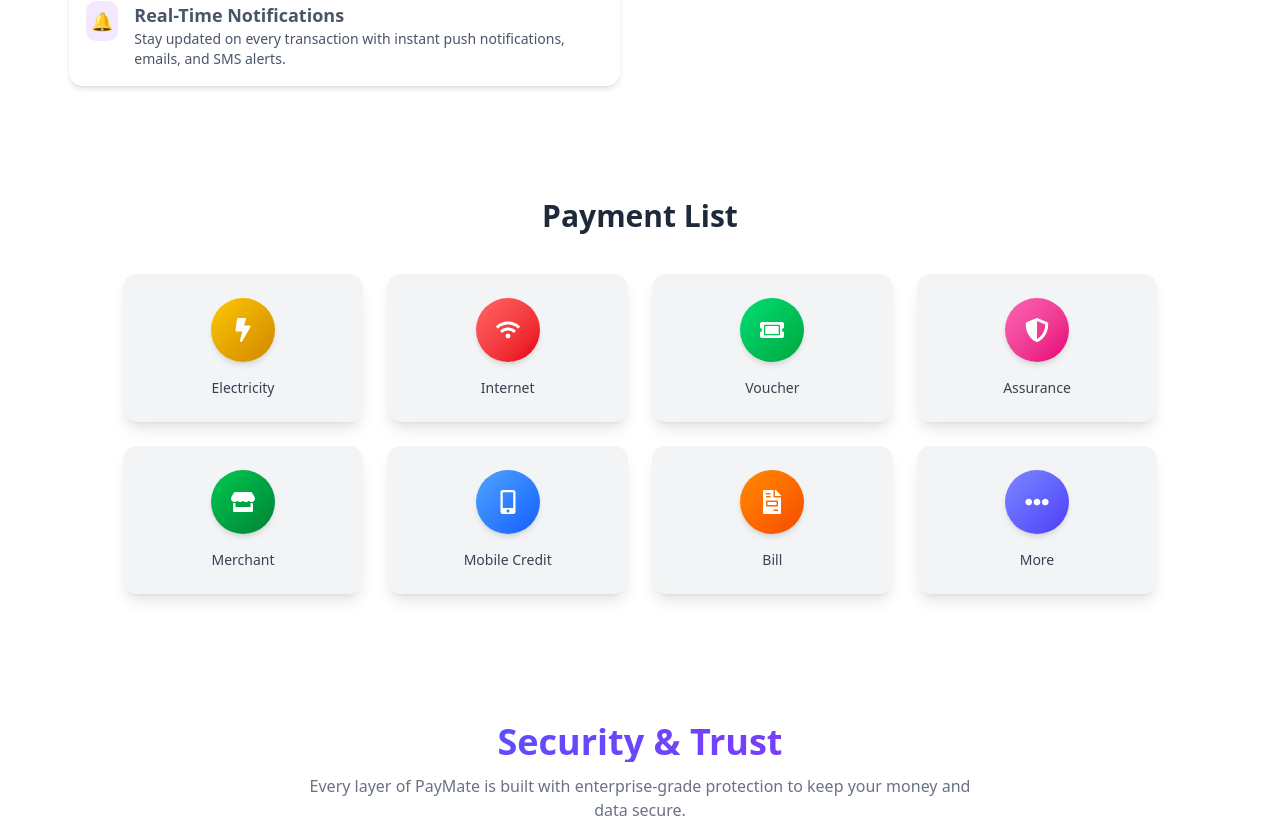
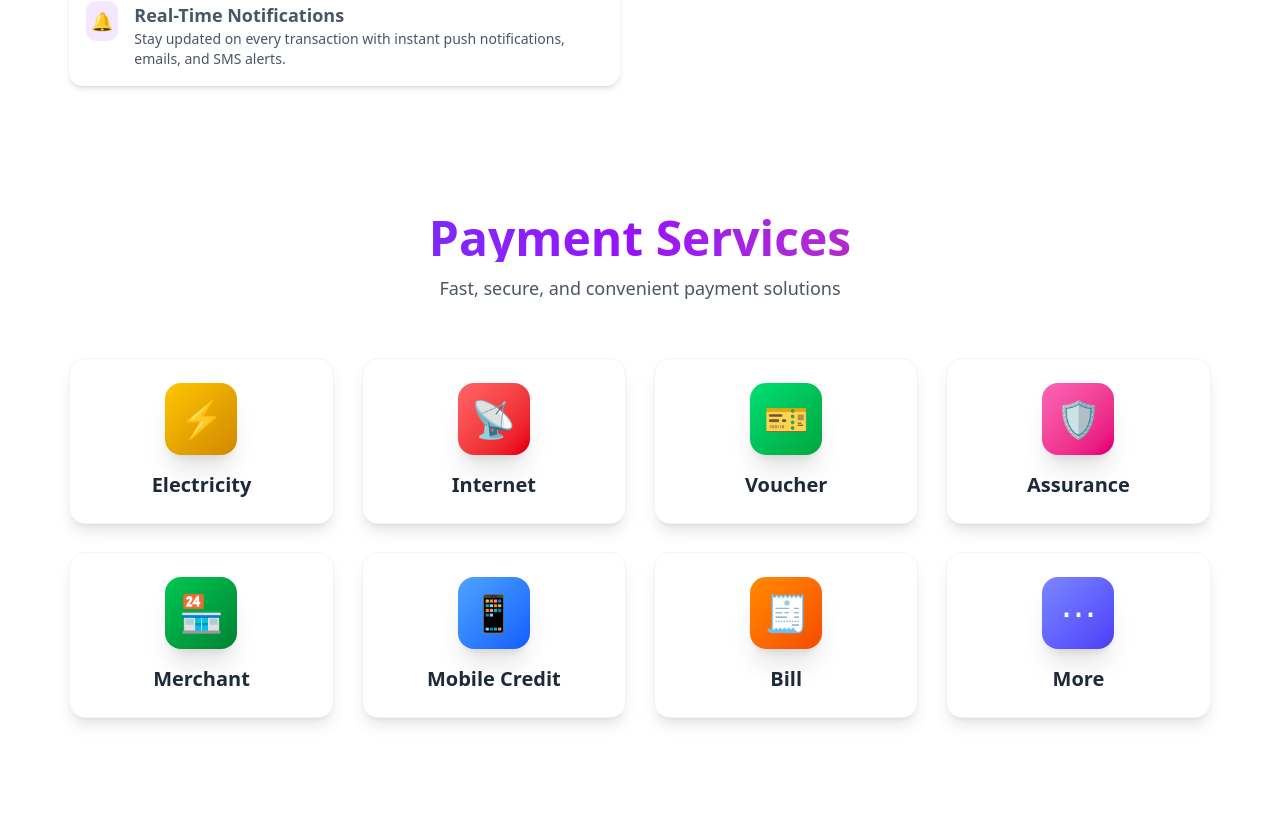
Before and after one commit to mithun41/digital-wallet-client, a React (Vite) app: page / in a window 1280 px wide. Shown: the part 6943-7761 px from the top of the page. Built offline with nearby package versions, Linux system fonts and the light colour scheme.

Commit message:
payment service

```diff
--- a/src/Components/PaymentCard.jsx
+++ b/src/Components/PaymentCard.jsx
@@ -1,123 +1,108 @@
-import React from "react";
-import { Link } from "react-router";
-import {
-  FaBolt,
-  FaWifi,
-  FaTicketAlt,
-  FaShieldAlt,
-  FaStore,
-  FaMobileAlt,
-  FaFileInvoice,
-  FaEllipsisH,
-} from "react-icons/fa";
+import React, { useState, useEffect, useRef } from "react";
 import { motion, useAnimation } from "framer-motion";
-
-import { useInView } from "react-intersection-observer";
 
 const PaymentCard = () => {
   const payments = [
-    {
-      name: "Electricity",
-      icon: <FaBolt />,
-      color: "from-yellow-400 to-yellow-600",
-      path: "/electricity",
-    },
-    {
-      name: "Internet",
-      icon: <FaWifi />,
-      color: "from-red-400 to-red-600",
-      path: "/internet",
-    },
-    {
-      name: "Voucher",
-      icon: <FaTicketAlt />,
-      color: "from-green-400 to-green-600",
-      path: "/voucher",
-    },
-    {
-      name: "Assurance",
-      icon: <FaShieldAlt />,
-      color: "from-pink-400 to-pink-600",
-      path: "/assurance",
-    },
-    {
-      name: "Merchant",
-      icon: <FaStore />,
-      color: "from-green-500 to-green-700",
-      path: "/merchant",
-    },
-    {
-      name: "Mobile Credit",
-      icon: <FaMobileAlt />,
-      color: "from-blue-400 to-blue-600",
-      path: "/mobile-credit",
-    },
-    {
-      name: "Bill",
-      icon: <FaFileInvoice />,
-      color: "from-orange-400 to-orange-600",
-      path: "/bill",
-    },
-    {
-      name: "More",
-      icon: <FaEllipsisH />,
-      color: "from-indigo-400 to-indigo-600",
-      path: "/more",
-    },
+    { name: "Electricity", icon: "⚡", color: "from-yellow-400 to-yellow-600", bgGlow: "group-hover:shadow-yellow-500/50", path: "/electricity" },
+    { name: "Internet", icon: "📡", color: "from-red-400 to-red-600", bgGlow: "group-hover:shadow-red-500/50", path: "/internet" },
+    { name: "Voucher", icon: "🎫", color: "from-green-400 to-green-600", bgGlow: "group-hover:shadow-green-500/50", path: "/voucher" },
+    { name: "Assurance", icon: "🛡️", color: "from-pink-400 to-pink-600", bgGlow: "group-hover:shadow-pink-500/50", path: "/assurance" },
+    { name: "Merchant", icon: "🏪", color: "from-green-500 to-green-700", bgGlow: "group-hover:shadow-green-600/50", path: "/merchant" },
+    { name: "Mobile Credit", icon: "📱", color: "from-blue-400 to-blue-600", bgGlow: "group-hover:shadow-blue-500/50", path: "/mobile-credit" },
+    { name: "Bill", icon: "🧾", color: "from-orange-400 to-orange-600", bgGlow: "group-hover:shadow-orange-500/50", path: "/bill" },
+    { name: "More", icon: "⋯", color: "from-indigo-400 to-indigo-600", bgGlow: "group-hover:shadow-indigo-500/50", path: "/more" },
   ];
 
-  // Animation controls
   const controls = useAnimation();
-  const [ref, inView] = useInView({ threshold: 0.2 });
+  const [inView, setInView] = useState(false);
+  const ref = useRef(null);
 
-  React.useEffect(() => {
+  useEffect(() => {
+    const observer = new IntersectionObserver(([entry]) => {
+      setInView(entry.isIntersecting);
+    }, { threshold: 0.1 });
+
+    if (ref.current) observer.observe(ref.current);
+    return () => observer.disconnect();
+  }, []);
+
+  useEffect(() => {
     if (inView) controls.start("visible");
     else controls.start("hidden");
   }, [inView, controls]);
 
   const containerVariants = {
     hidden: {},
-    visible: { transition: { staggerChildren: 0.2 } },
+    visible: { transition: { staggerChildren: 0.08 } },
   };
 
   const cardVariants = {
-    hidden: { opacity: 0, y: 40 },
-    visible: {
-      opacity: 1,
-      y: 0,
-      transition: { duration: 0.5, ease: "easeOut" },
-    },
+    hidden: { opacity: 0, y: 50, scale: 0.9 },
+    visible: { opacity: 1, y: 0, scale: 1, transition: { duration: 0.6, ease: [0.22, 1, 0.36, 1] } },
   };
 
   return (
-    <section className="max-w-10/12 mx-auto px-4 py-12" ref={ref}>
-      <h2 className="text-2xl md:text-3xl font-bold text-center text-gray-800 dark:text-white mb-10">
-        Payment List
-      </h2>
+    <section className="relative max-w-11/12 mx-auto px-4 py-16" ref={ref}>
+      {/* Header */}
+      <div className="text-center mb-14">
+        <motion.h2
+          initial={{ opacity: 0, y: -20 }}
+          animate={{ opacity: 1, y: 0 }}
+          transition={{ duration: 0.6 }}
+          className="text-4xl md:text-5xl font-extrabold bg-gradient-to-r from-indigo-600 via-purple-600 to-pink-600 dark:from-indigo-400 dark:via-purple-400 dark:to-pink-400 bg-clip-text text-transparent mb-3"
+        >
+          Payment Services
+        </motion.h2>
+        <motion.p
+          initial={{ opacity: 0, y: -10 }}
+          animate={{ opacity: 1, y: 0 }}
+          transition={{ duration: 0.6, delay: 0.2 }}
+          className="text-gray-600 dark:text-gray-400 text-lg"
+        >
+          Fast, secure, and convenient payment solutions
+        </motion.p>
+      </div>
 
+      {/* Cards Grid */}
       <motion.div
-        className="grid grid-cols-2 sm:grid-cols-3 md:grid-cols-4 gap-6"
+        className="grid grid-cols-2 sm:grid-cols-3 md:grid-cols-4 gap-5 md:gap-7"
         variants={containerVariants}
         initial="hidden"
         animate={controls}
+
+        // border border-transparent hover:border-green-500
+
+
+
       >
         {payments.map((item, index) => (
           <motion.div key={index} variants={cardVariants}>
-            <Link
-              to={item.path}
-              className="bg-gray-100 dark:bg-gray-800 p-6 rounded-xl shadow-lg dark:shadow-gray-900/50 flex flex-col items-center text-center transform transition duration-300 hover:scale-105 hover:shadow-2xl hover:ring-2 hover:ring-indigo-500"
+            <button
+              onClick={() => console.log(`Navigate to ${item.path}`)}
+              className={`group relative w-full bg-white dark:bg-gray-800 p-5 md:p-6 rounded-2xl shadow-lg
+  dark:shadow-gray-900/50 flex flex-col items-center text-center overflow-hidden transition-all
+  duration-500 hover:shadow-2xl ${item.bgGlow} border border-gray-100 dark:border-gray-700
+  hover:border-green-500 cursor-pointer`}
+
+              // className={`group  relative w-full  bg-white dark:bg-gray-800 p-5 md:p-6 rounded-2xl shadow-lg
+              //   dark:shadow-gray-900/50 flex flex-col items-center text-center overflow-hidden transition-all
+              //   duration-500 hover:shadow-2xl  ${item.bgGlow} border border-gray-100 dark:border-gray-700
+              //   hover:border-transparent cursor-pointer`}
             >
-              {/* Icon wrapper with gradient */}
-              <div
-                className={`w-16 h-16 flex items-center justify-center mb-4 rounded-full bg-gradient-to-br ${item.color} text-white text-2xl shadow-md`}
+              {/* Icon wrapper */}
+              <motion.div
+                whileHover={{ scale: 1.08, rotate: 3 }}
+                transition={{ type: "spring", stiffness: 300 }}
+                className={`relative w-16 h-16 md:w-18 md:h-18  flex items-center justify-center mb-4 rounded-2xl bg-gradient-to-br ${item.color} text-white text-3xl md:text-4xl shadow-xl group-hover:shadow-2xl transition-shadow duration-500`}
               >
-                {item.icon}
-              </div>
+                <span className="relative z-10">{item.icon}</span>
+              </motion.div>
 
-              <span className="text-sm font-medium text-gray-700 dark:text-gray-200">
+              {/* Card name */}
+              <span className="relative z-10 text-lg md:text-xl font-semibold text-gray-800 dark:text-gray-100 group-hover:text-gray-900 dark:group-hover:text-white transition-colors duration-300">
                 {item.name}
               </span>
-            </Link>
+            </button>
           </motion.div>
         ))}
       </motion.div>
```
